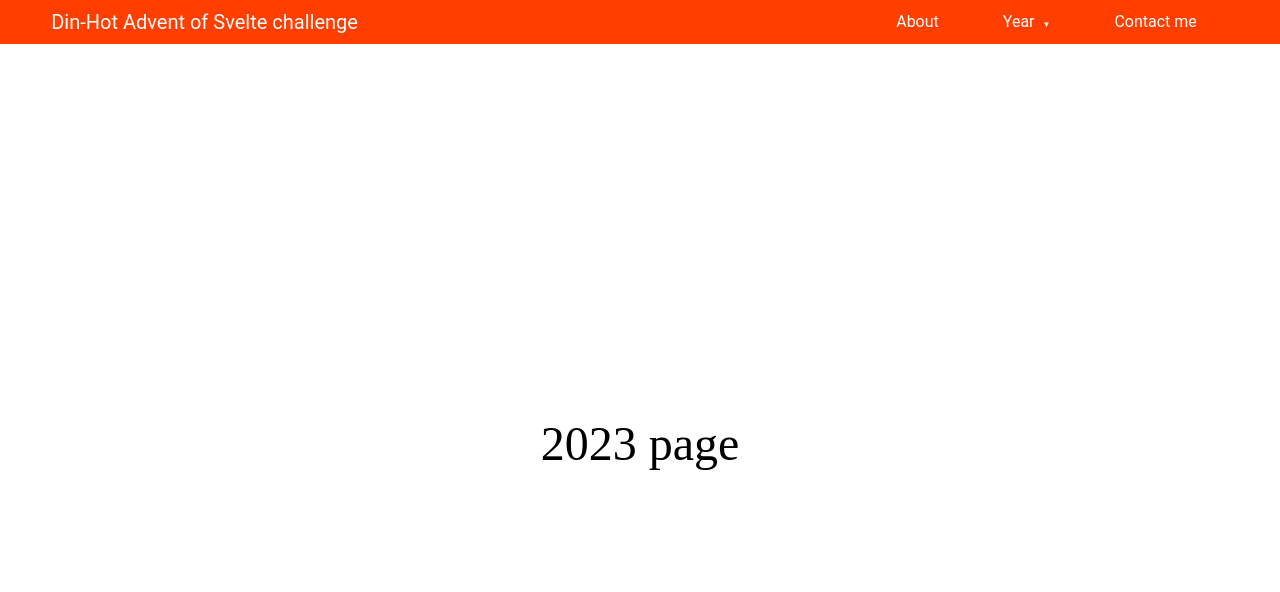
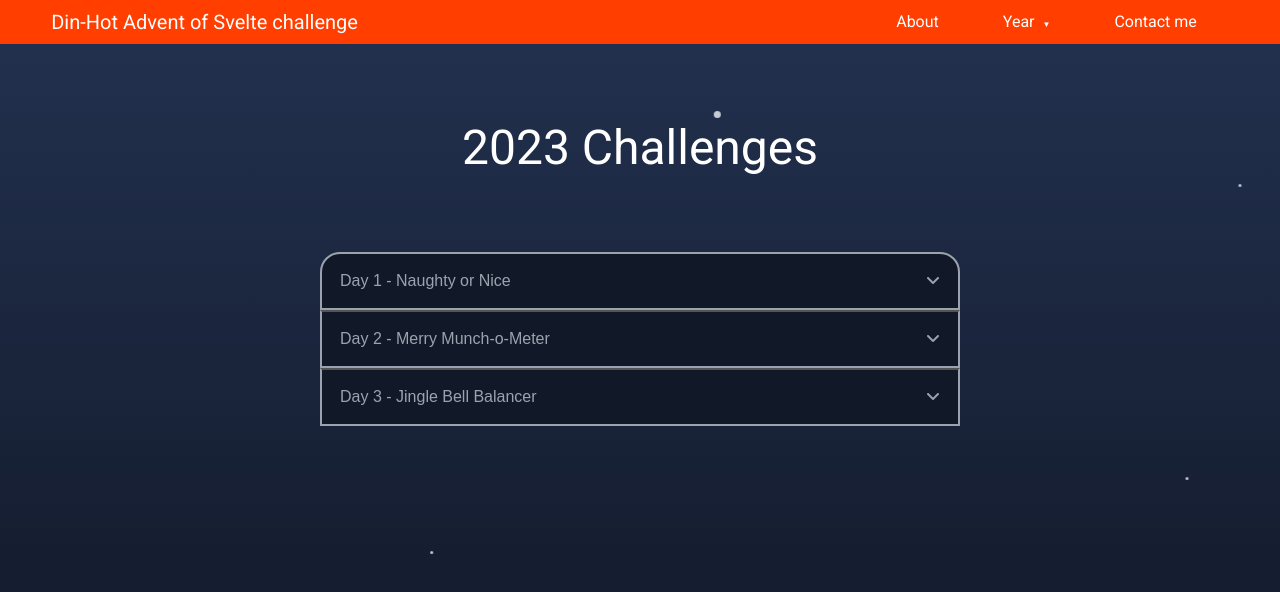
Before and after one commit to Din-Hot/din-hot-AdventOfSvelte, a SvelteKit app: page /2023 in a window 1280 px wide. Shown: the top 592 px of the page. Built offline with nearby package versions, Linux system fonts and the light colour scheme.

Commit message:
feat: 'added accordion for solutions and minor design adjustments'

```diff
--- a/src/app.html
+++ b/src/app.html
@@ -19,6 +19,7 @@
 </html>
 
 <style>
+	@import url('https://fonts.googleapis.com/css2?family=Roboto:ital,wght@0,100;0,300;0,400;0,500;0,700;0,900;1,100;1,300;1,400;1,500;1,700;1,900&display=swap');
 	/* Basic CSS Reset */
 	html,
 	body,
@@ -80,6 +81,7 @@
 
 	body {
 		line-height: 1;
+		font-family: 'Roboto', sans-serif;
 	}
 
 	ol,
@@ -104,10 +106,4 @@
 		border-collapse: collapse;
 		border-spacing: 0;
 	}
-
-	@import url('https://fonts.googleapis.com/css2?family=Roboto:ital,wght@0,100;0,300;0,400;0,500;0,700;0,900;1,100;1,300;1,400;1,500;1,700;1,900&display=swap');
-
-	* {
-		font-family: 'Roboto', sans-serif;
-	}
 </style>
--- /dev/null
+++ b/src/lib/components/Accordion.svelte
@@ -0,0 +1,136 @@
+<script lang="ts">
+	import { slide } from 'svelte/transition'
+
+	let challenges = [
+		{
+			id: 1,
+			title: 'Naughty or Nice',
+			content:
+				'Challenge was to build a system for the elves, enabling them to input names and tally each childs deeds to keep track of whether they’re good or bad.'
+		},
+		{ id: 2, title: 'Merry Munch-o-Meter', content: 'Second challenge' },
+		{ id: 3, title: 'Jingle Bell Balancer', content: 'Third challenge' }
+	]
+
+	let currentOpen = 0
+
+	function openAccordion(panelNumber: number) {
+		if (currentOpen === panelNumber) {
+			currentOpen = 0
+		} else {
+			currentOpen = panelNumber
+		}
+	}
+</script>
+
+{#each challenges as challenge (challenge.id)}
+	<button
+		class="accordion {currentOpen === challenge.id ? 'active' : ''} {currentOpen ===
+		challenge.id + 1
+			? 'next-active'
+			: ''}"
+		on:click={() => openAccordion(challenge.id)}
+		>Day {challenge.id} - {challenge.title}
+		{#if currentOpen === challenge.id}
+			<i class="fa-solid fa-angle-up"></i>
+		{:else}
+			<i class="fa-solid fa-angle-down"></i>
+		{/if}</button
+	>
+	{#if currentOpen === challenge.id}
+		<div
+			transition:slide={{ duration: 300 }}
+			class="panel {currentOpen === challenge.id ? 'active' : ''}"
+		>
+			<p>
+				{challenge.content}
+			</p>
+
+			<a class="solution-button" href="/solutions/{challenge.id}">
+				<i class="fa-solid fa-pen-ruler"></i>My solution</a
+			>
+		</div>
+	{/if}
+{/each}
+
+<style>
+	.accordion {
+		background-color: #111827;
+		color: #9ca3af;
+		cursor: pointer;
+		padding: 18px 18px 18px 18px;
+		width: 100%;
+		text-align: left;
+		transition: 0.4s;
+		font-weight: 400;
+		font-size: 1rem;
+		border-left: #9ca3af solid 2px;
+		border-right: #9ca3af solid 2px;
+		border-bottom: #9ca3af solid 2px;
+	}
+
+	.accordion i {
+		font-size: 1rem;
+		color: #9ca3af;
+		float: right;
+		margin-left: 5px;
+	}
+
+	.active,
+	.accordion:hover {
+		background-color: #1f2937;
+	}
+
+	.panel {
+		padding: 2rem;
+		background-color: #111827;
+		display: flex;
+		flex-direction: column;
+		overflow: hidden;
+		font-weight: 100;
+		color: #fff;
+		border-top: 0px;
+		border-bottom: 2px;
+		border-left: 2px;
+		border-right: 2px;
+		border-color: #9ca3af;
+		border-style: solid;
+	}
+
+	.accordion:first-of-type {
+		border-radius: 20px 20px 0 0;
+		border-top: solid 2px;
+	}
+	.accordion.active {
+		border: #ff3e00 solid 2px;
+		border-top: 0;
+	}
+	.next-active {
+		border-bottom: #ff3e00 solid 2px;
+	}
+	.accordion.active:first-of-type {
+		border: #ff3e00 solid 2px;
+	}
+
+	.solution-button {
+		font-size: 1.5rem;
+		width: 10rem;
+
+		margin: 2rem auto 0;
+		background-color: #ff3e00;
+		border-radius: 1rem;
+		text-decoration: none;
+		color: #fff;
+		font-weight: 400;
+		text-align: center;
+		padding: 1rem;
+	}
+
+	.solution-button:hover {
+		color: rgba(255, 255, 255, 75%);
+		background-color: rgba(255, 64, 0, 75%);
+	}
+	.solution-button i {
+		margin-right: 0.5rem;
+	}
+</style>
--- a/src/lib/components/Navbar.svelte
+++ b/src/lib/components/Navbar.svelte
@@ -3,8 +3,6 @@
 
 	let dropDownOpened = false
 	let menuActive = false
-
-	$: console.log(dropDownOpened)
 
 	function closeMenu() {
 		menuActive = false
--- a/src/lib/components/snowflakes.svelte
+++ b/src/lib/components/snowflakes.svelte
@@ -2,10 +2,8 @@
 </script>
 
 <div class="containter">
-	<div class="title">
-		<h1>Advent of Svelte challenge by Din Hot</h1>
-		<p>My solutions to <a href="https://advent.sveltesociety.dev/">advent.sveltesociety.dev</a></p>
-	</div>
+	<slot></slot>
+
 	<div class="snowfall">
 		<div class="snowflake"></div>
 		<div class="snowflake"></div>
@@ -34,41 +32,6 @@
 		display: flex;
 		justify-content: center;
 		align-items: center;
-	}
-
-	.title {
-		position: relative;
-		display: flex;
-		flex-direction: column;
-	}
-
-	h1 {
-		font-family: 'Poppins', sans-serif;
-		font-weight: 400;
-		font-style: normal;
-		color: white;
-		font-size: 5rem;
-		letter-spacing: 4px;
-		text-align: center;
-	}
-
-	p {
-		margin-top: 2rem;
-		color: white;
-		font-size: 1rem;
-		letter-spacing: 4px;
-		text-align: center;
-		font-family: 'Poppins', sans-serif;
-		font-weight: 100;
-		font-style: normal;
-	}
-
-	a {
-		color: white;
-		text-decoration: none;
-	}
-	a:hover {
-		text-decoration: underline;
 	}
 
 	.snowfall {
@@ -186,27 +149,4 @@
 			transform: translateX(120px);
 		}
 	}
-
-	@media (max-width: 768px) {
-		h1 {
-			font-size: 4rem;
-			margin: 0 1rem;
-		}
-		p {
-			font-size: 0.75rem;
-			margin: 2rem 1rem;
-		}
-	}
-	@media (max-width: 460px) {
-		h1 {
-			font-size: 3rem;
-			letter-spacing: 2px;
-			margin: 0px 1rem;
-		}
-		p {
-			font-size: 0.5rem;
-			letter-spacing: 2px;
-			margin: 2rem 1rem;
-		}
-	}
 </style>
--- a/src/routes/+page.svelte
+++ b/src/routes/+page.svelte
@@ -1,5 +1,69 @@
 <script>
-	import Snowflakes from '$lib/components/snowflakes.svelte'
+	import Snowflakes from '$lib/components/Snowflakes.svelte'
 </script>
 
-<Snowflakes />
+<Snowflakes>
+	<div class="title">
+		<h1>Advent of Svelte challenge by Din Hot</h1>
+		<p>My solutions to <a href="https://advent.sveltesociety.dev/">advent.sveltesociety.dev</a></p>
+	</div>
+</Snowflakes>
+
+<style>
+	.title {
+		position: relative;
+		display: flex;
+		flex-direction: column;
+	}
+
+	h1 {
+		font-family: 'Poppins', sans-serif;
+		font-weight: 400;
+		font-style: normal;
+		color: white;
+		font-size: 5rem;
+		letter-spacing: 4px;
+		text-align: center;
+	}
+
+	p {
+		margin-top: 2rem;
+		color: white;
+		font-size: 1rem;
+		letter-spacing: 4px;
+		text-align: center;
+		font-family: 'Poppins', sans-serif;
+		font-weight: 100;
+		font-style: normal;
+	}
+
+	a {
+		color: white;
+		text-decoration: none;
+	}
+	a:hover {
+		text-decoration: underline;
+	}
+	@media (max-width: 768px) {
+		h1 {
+			font-size: 4rem;
+			margin: 0 1rem;
+		}
+		p {
+			font-size: 0.75rem;
+			margin: 2rem 1rem;
+		}
+	}
+	@media (max-width: 460px) {
+		h1 {
+			font-size: 3rem;
+			letter-spacing: 2px;
+			margin: 0px 1rem;
+		}
+		p {
+			font-size: 0.5rem;
+			letter-spacing: 2px;
+			margin: 2rem 1rem;
+		}
+	}
+</style>
--- a/src/routes/2023/+page.svelte
+++ b/src/routes/2023/+page.svelte
@@ -1,21 +1,48 @@
 <script lang="ts">
+	import Accordion from '$lib/components/Accordion.svelte'
+	import Snowflakes from '$lib/components/Snowflakes.svelte'
 </script>
 
-<div class="container">
-	<h1>2023 page</h1>
-</div>
+<Snowflakes>
+	<div class="container">
+		<h1>2023 Challenges</h1>
+		<div class="accordion">
+			<Accordion />
+		</div>
+	</div>
+</Snowflakes>
 
 <style>
 	.container {
 		display: flex;
 		align-items: center;
-		align-items: center;
 		height: 100vh;
 		width: 100vw;
+		flex-direction: column;
 	}
 
 	h1 {
 		font-size: 3rem;
-		margin: auto;
+		height: 3rem;
+		margin: 0 auto;
+		color: #fff;
+		font-weight: 400;
+		margin-top: 5rem;
+	}
+
+	.accordion {
+		width: 40rem;
+		overflow: hidden;
+		margin: 5rem;
+	}
+	@media (max-width: 768px) {
+		.accordion {
+			width: 25rem;
+		}
+	}
+	@media (max-width: 460px) {
+		.accordion {
+			width: 20rem;
+		}
 	}
 </style>
--- a/src/routes/2024/+page.svelte
+++ b/src/routes/2024/+page.svelte
@@ -1,9 +1,12 @@
 <script lang="ts">
+	import Snowflakes from '$lib/components/Snowflakes.svelte'
 </script>
 
-<div class="container">
-	<h1>2024 page</h1>
-</div>
+<Snowflakes>
+	<div class="container">
+		<h1>2024 page</h1>
+	</div>
+</Snowflakes>
 
 <style>
 	.container {
@@ -17,5 +20,6 @@
 	h1 {
 		font-size: 3rem;
 		margin: auto;
+		color: #fff;
 	}
 </style>
--- a/src/routes/about/+page.svelte
+++ b/src/routes/about/+page.svelte
@@ -1,21 +1,31 @@
 <script lang="ts">
+	import Snowflakes from '$lib/components/Snowflakes.svelte'
 </script>
 
-<div class="container">
-	<h1>About page</h1>
-</div>
+<Snowflakes>
+	<div class="container">
+		<h1>About page</h1>
+		<p>Description of the challenge will go here...</p>
+	</div>
+</Snowflakes>
 
 <style>
 	.container {
 		display: flex;
-		align-items: center;
-		align-items: center;
 		height: 100vh;
 		width: 100vw;
+		flex-direction: column;
 	}
 
 	h1 {
 		font-size: 3rem;
-		margin: auto;
+		color: #fff;
+		margin: 5rem auto;
+	}
+	p {
+		font-size: 1rem;
+		color: #fff;
+		margin: 6rem auto;
+		font-weight: 200;
 	}
 </style>
--- a/src/routes/contact/+page.svelte
+++ b/src/routes/contact/+page.svelte
@@ -1,9 +1,12 @@
 <script lang="ts">
+	import Snowflakes from '$lib/components/Snowflakes.svelte'
 </script>
 
-<div class="container">
-	<h1>Contact page</h1>
-</div>
+<Snowflakes>
+	<div class="container">
+		<h1>Contact page</h1>
+	</div>
+</Snowflakes>
 
 <style>
 	.container {
@@ -17,5 +20,6 @@
 	h1 {
 		font-size: 3rem;
 		margin: auto;
+		color: #fff;
 	}
 </style>
```
Also changed, not shown: src/routes/solutions/1/+page.svelte (added, +7 -0 lines), src/routes/solutions/2/+page.svelte (added, +7 -0 lines), src/routes/solutions/3/+page.svelte (added, +7 -0 lines).
